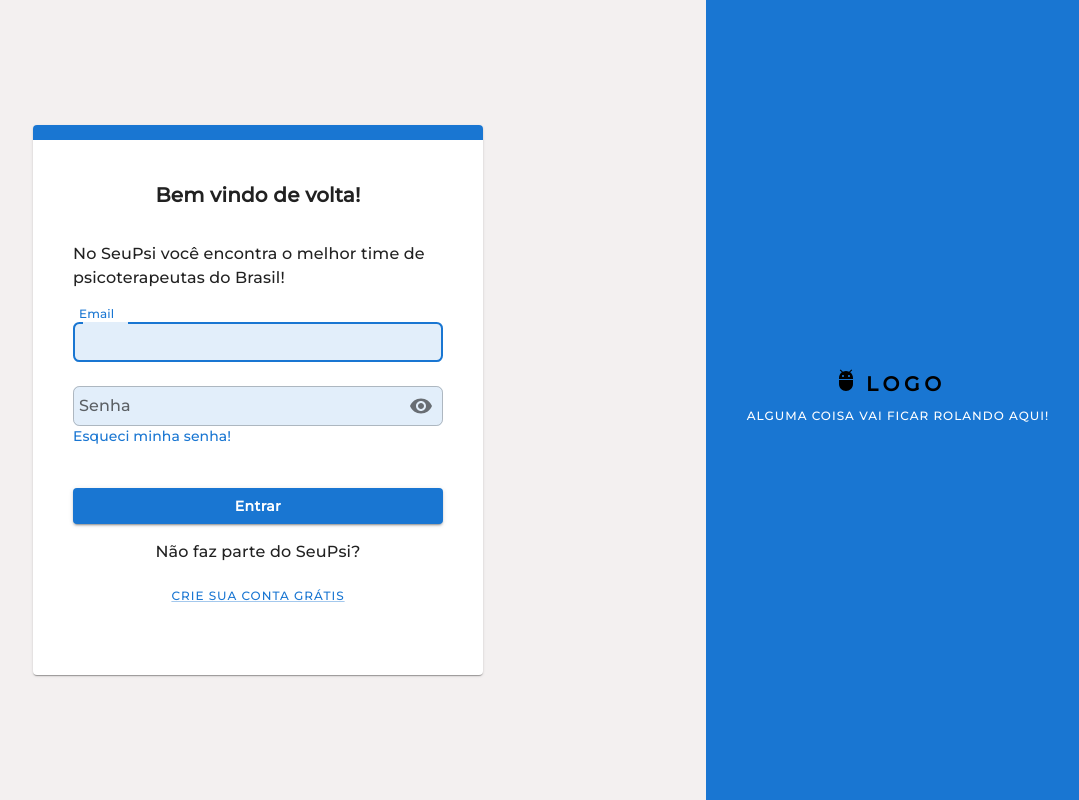
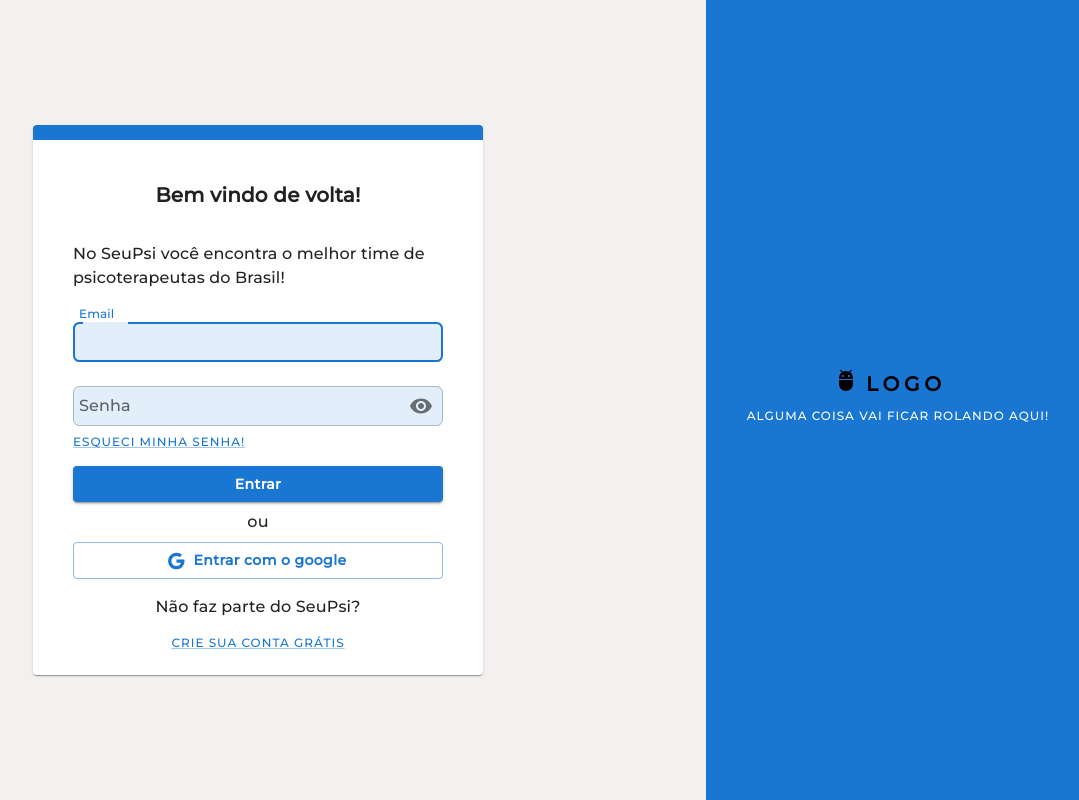
Before and after one commit to kelvinteixeira/SeuPsiFrontend, a React (Vite) app: page /entrar in a window 1280 px wide. Shown: the whole page, without its empty margins (190-1269 px from the left). Built offline with nearby package versions, Linux system fonts and the light colour scheme.

Commit message:
feat(GoogleButton): Created googleButton in singin and singout components

```diff
--- a/src/Global/types.ts
+++ b/src/Global/types.ts
@@ -22,7 +22,7 @@
   id: number;
   userName: string;
   socialName: string;
-  proilePicture: string;
+  profilePicture: string;
   gender: string;
   CPF: string;
   email: string;
--- a/src/screens/SingIn/SingIn.tsx
+++ b/src/screens/SingIn/SingIn.tsx
@@ -19,6 +19,7 @@
   StyledButton,
   StyledSecondBox,
 } from "./SingIn.styles";
+import GoogleIcon from "@mui/icons-material/Google";
 
 export function SingIn() {
   const [showPassword, setShowPassword] = useState(false);
@@ -29,7 +30,12 @@
     event.preventDefault();
   };
   return (
-    <Grid container justifyContent={"space-between"} alignItems={"center"} sx={{height: 100}}>
+    <Grid
+      container
+      justifyContent={"space-between"}
+      alignItems={"center"}
+      sx={{ height: 100 }}
+    >
       <StyledFirstBox container justifyContent={"center"} alignItems={"center"}>
         <Grid>
           <Card variant="elevation" sx={{ width: 450, height: 550 }}>
@@ -99,11 +105,19 @@
                     />
                   </FormControl>
                 </Grid>
-                <Typography variant="subtitle2" marginBottom={5}>
-                  <a href="">Esqueci minha senha!</a>
+                <Typography variant="subtitle2" marginBottom={1}>
+                  <Link  textAlign={"center"} variant="overline" href="/">Esqueci minha senha!</Link>
                 </Typography>
-                <StyledButton variant="contained">Entrar</StyledButton>
-                <Typography marginBottom={2} alignSelf={"center"}>
+
+                <StyledButton sx={{ margin: 0 }} variant="contained">
+                  Entrar
+                </StyledButton>
+                <Typography alignSelf={"center"} sx={{margin:1}}>ou </Typography>
+                <StyledButton sx={{color: "var(--main-color)"}} variant="outlined"  startIcon={<GoogleIcon />}>
+                  Entrar com o google
+                </StyledButton>
+
+                <Typography marginBottom={1} alignSelf={"center"}>
                   Não faz parte do SeuPsi?
                 </Typography>
 
--- a/src/screens/Singup/Singup.tsx
+++ b/src/screens/Singup/Singup.tsx
@@ -12,6 +12,7 @@
 import { useState } from "react";
 import Visibility from "@mui/icons-material/Visibility";
 import VisibilityOff from "@mui/icons-material/VisibilityOff";
+import GoogleIcon from "@mui/icons-material/Google";
 import {
   StyledFirstBox,
   StyledOutlinedInput,
@@ -211,15 +212,29 @@
                   </Grid>
                 </Grid>
 
-                <Grid container justifyContent={"center"}>
-                  <StyledButton variant="contained">Criar conta</StyledButton>
+                <Grid
+                  container
+                  justifyContent={"space-between"}
+                  alignItems={"center"}
+                >
+                  <StyledButton variant="contained">Cadastrar</StyledButton>
+                  <Typography>ou</Typography>
+                  <StyledButton
+                    sx={{ color: "var(--main-color)" }}
+                    variant="outlined"
+                    startIcon={<GoogleIcon />}
+                  >
+                    Cadastrar com o google
+                  </StyledButton>
                 </Grid>
-                <Typography alignSelf={"center"}>
-                  Já faz parte do SeuPsi?
-                </Typography>
-                <Link textAlign={"center"} href="/entrar" variant="overline">
-                  Clique aqui para Entrar
-                </Link>
+                <Grid container justifyContent={"center"} alignItems={"center"}>
+                  <Typography alignSelf={"center"}>
+                    Já faz parte do SeuPsi? &nbsp;
+                  </Typography>
+                  <Link textAlign={"center"} href="/entrar" variant="overline">
+                    Clique aqui para Entrar
+                  </Link>
+                </Grid>
               </Grid>
             </Grid>
           </Card>
```
Also changed, not shown: 1 other file (tests, documents, lock files or other folders).
